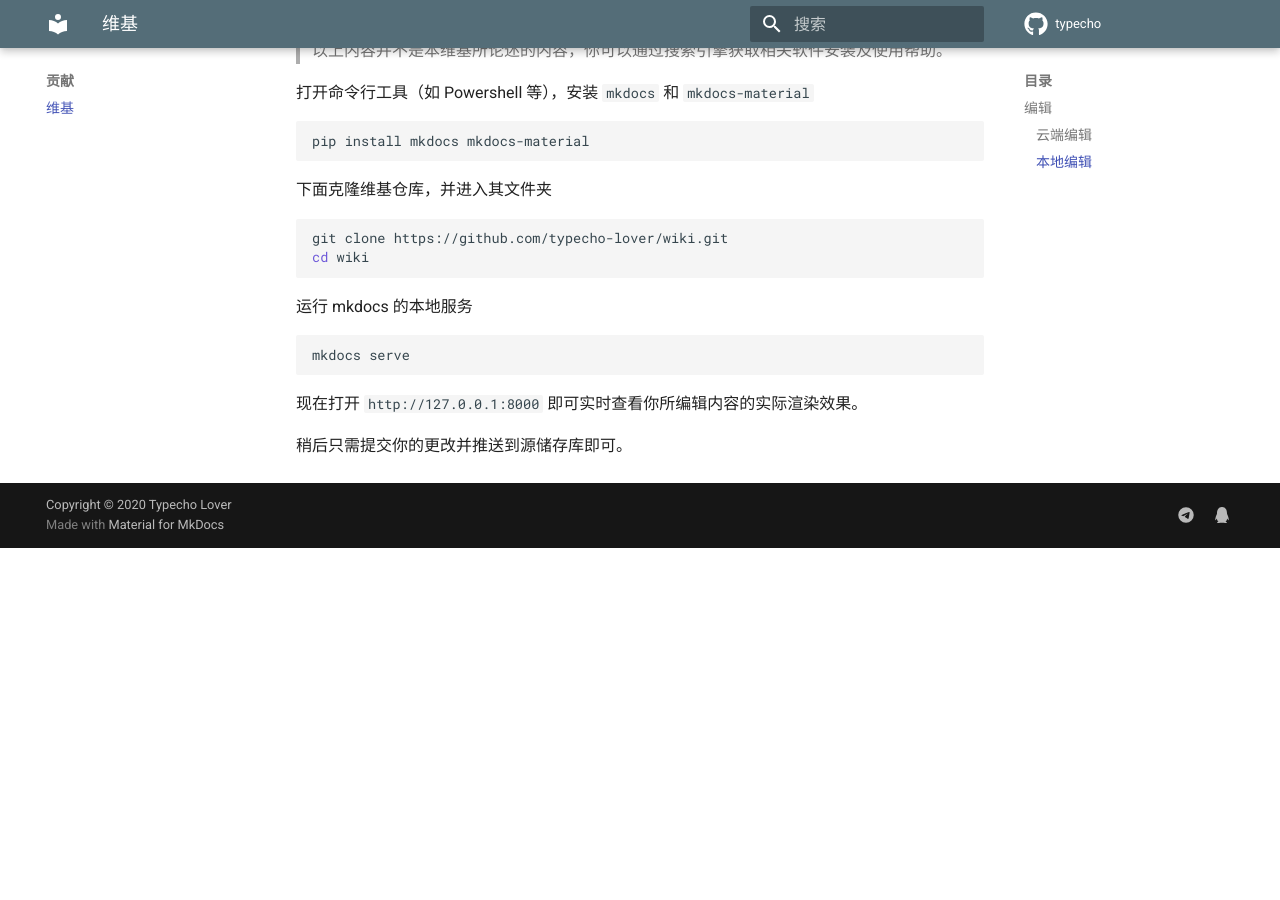
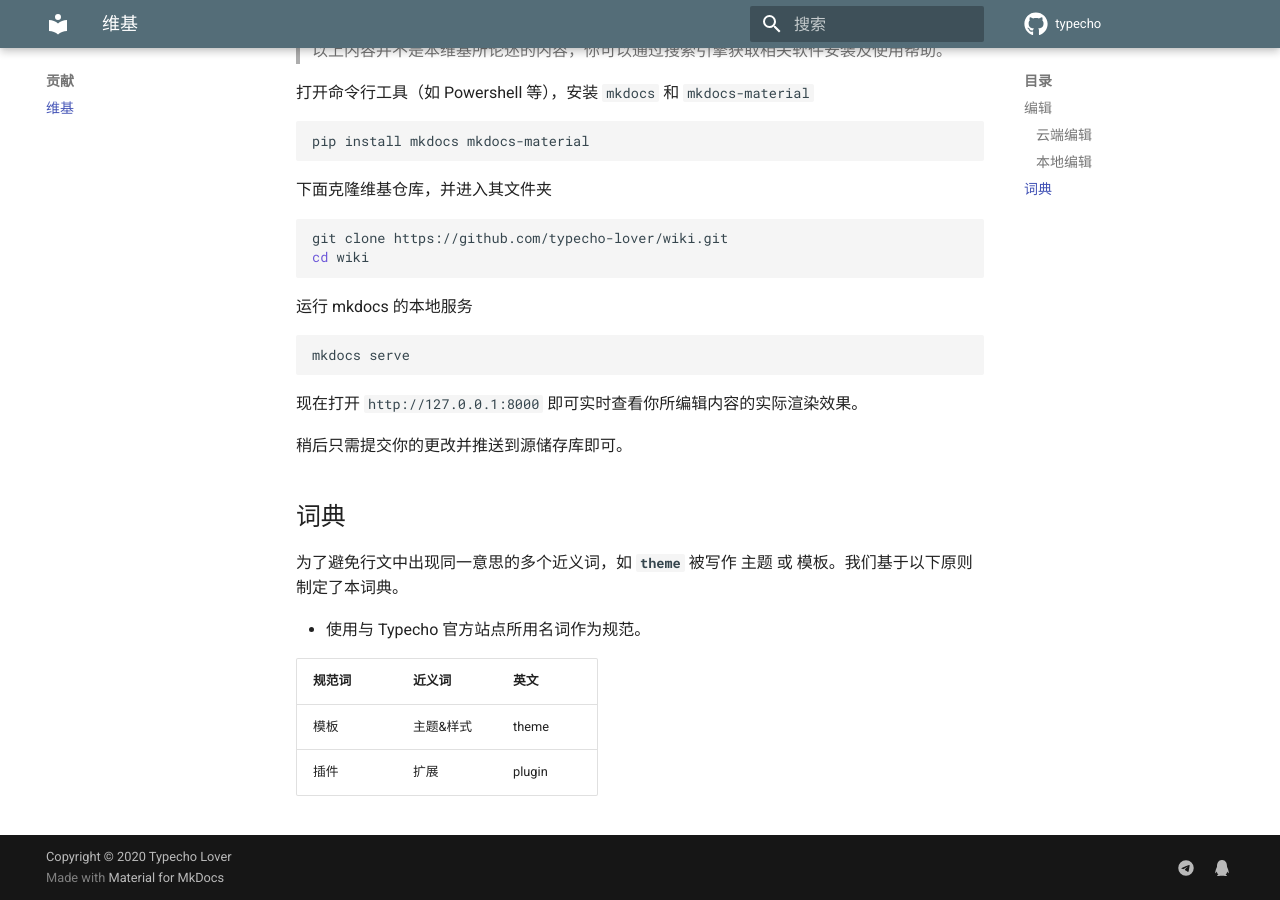
Before and after one commit to typecho-lover/wiki, an MkDocs documentation site: the page built from wiki/contribute/wiki.md, in a window 1280 px wide and 900 px high, scrolled down 875 px. Built offline with MkDocs 1.6.1 and Material for MkDocs 9.7.7, drawn with Linux system fonts in a browser that asks for light colours; comment, search, counter and statistics services are not loaded; before the commit the page ends 1423 px from its top, so only the background shows below that.

Commit message:
docs(wiki): 增加规范用词词典

```diff
--- a/wiki/contribute/wiki.md
+++ b/wiki/contribute/wiki.md
@@ -49,3 +49,14 @@
 现在打开 `http://127.0.0.1:8000` 即可实时查看你所编辑内容的实际渲染效果。
 
 稍后只需提交你的更改并推送到源储存库即可。
+
+## 词典
+
+为了避免行文中出现同一意思的多个近义词，如 **`theme`** 被写作 主题 或 模板。我们基于以下原则制定了本词典。
+
+- 使用与 Typecho 官方站点所用名词作为规范。
+
+| 规范词 | 近义词 | 英文 |
+| - | - | - |
+| 模板 | 主题&样式 | theme |
+| 插件 | 扩展 | plugin |
```
